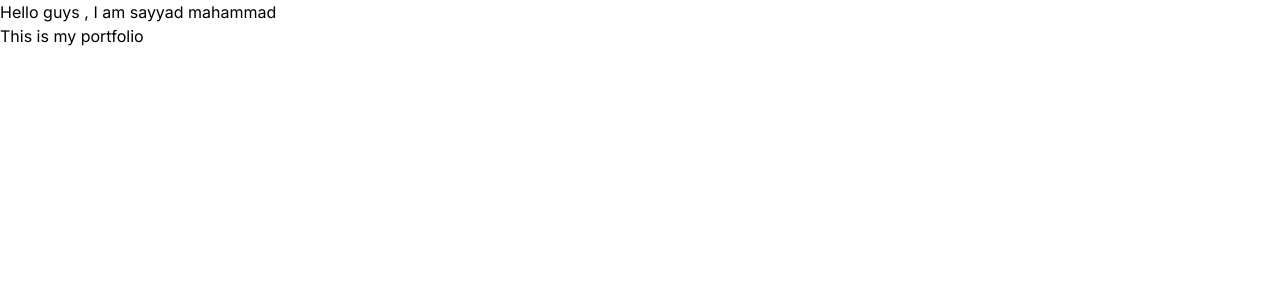
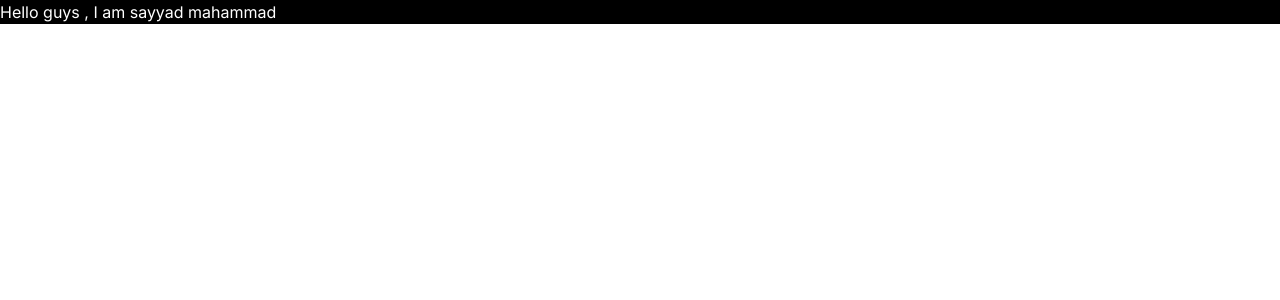
Before and after one commit to sayyadmd/sayyadmahammad, a Next.js app: page / in a window 1280 px wide. Shown: the top 300 px of the page. Built offline with nearby package versions, Linux system fonts and the light colour scheme.

Commit message:
commenting changes

```diff
--- a/app/globals.css
+++ b/app/globals.css
@@ -17,7 +17,7 @@
 }
 
 body {
-  color: black;
+  /* color: black; */
   /*  background: linear-gradient(
       to bottom,
       transparent,
--- a/app/page.js
+++ b/app/page.js
@@ -1,9 +1,9 @@
-import HomePage from "@/components/home/HomePage";
+// import HomePage from "@/components/home/HomePage";
 export default function Home() {
   return (
-    <main className=" ">
+    <main className="w-full h-full bg-[#000] text-[#fff] ">
       <h1>Hello guys , I am sayyad mahammad</h1>
-      <HomePage />
+      {/* <HomePage /> */}
     </main>
   );
 }
```
